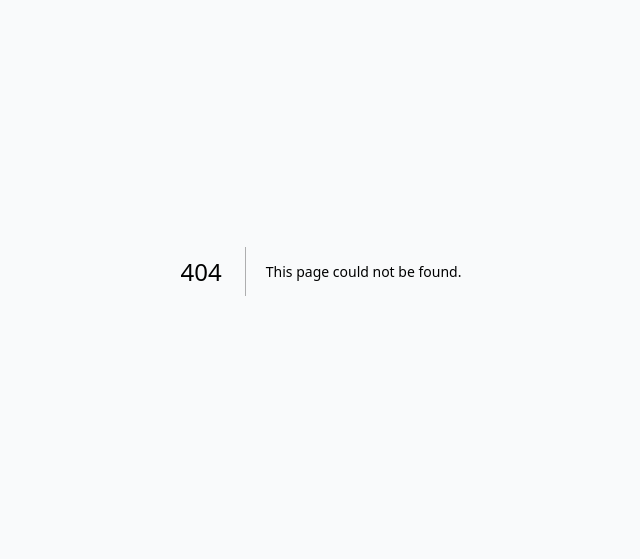
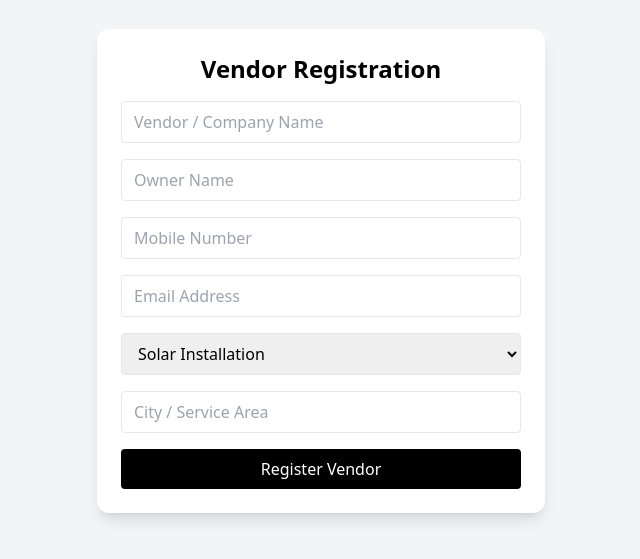
Before and after one commit to rahulnikamcyber/Reynexuss_Solar, a Next.js app: page /vendor-register in a window 1280 px wide. Before the commit this address had no page. Shown: the part 129-688 px from the top of the page, without its empty margins (319-959 px from the left). Built offline with nearby package versions, Linux system fonts and the light colour scheme.

Commit message:
Create page.js

```diff
--- /dev/null
+++ b/app/vendor-register/page.js
@@ -0,0 +1,57 @@
+export default function VendorRegisterPage() {
+  return (
+    <main className="min-h-screen bg-gray-100 flex items-center justify-center p-4">
+      <div className="bg-white w-full max-w-md rounded-xl shadow-lg p-6">
+        <h1 className="text-2xl font-bold mb-4 text-center">
+          Vendor Registration
+        </h1>
+
+        <form className="space-y-4">
+          <input
+            type="text"
+            placeholder="Vendor / Company Name"
+            className="w-full border rounded px-3 py-2"
+          />
+
+          <input
+            type="text"
+            placeholder="Owner Name"
+            className="w-full border rounded px-3 py-2"
+          />
+
+          <input
+            type="tel"
+            placeholder="Mobile Number"
+            className="w-full border rounded px-3 py-2"
+          />
+
+          <input
+            type="email"
+            placeholder="Email Address"
+            className="w-full border rounded px-3 py-2"
+          />
+
+          <select className="w-full border rounded px-3 py-2">
+            <option>Solar Installation</option>
+            <option>Solar Maintenance</option>
+            <option>Solar Cleaning</option>
+            <option>Electrical Services</option>
+          </select>
+
+          <input
+            type="text"
+            placeholder="City / Service Area"
+            className="w-full border rounded px-3 py-2"
+          />
+
+          <button
+            type="submit"
+            className="w-full bg-black text-white py-2 rounded hover:bg-gray-800"
+          >
+            Register Vendor
+          </button>
+        </form>
+      </div>
+    </main>
+  );
+              }
```
